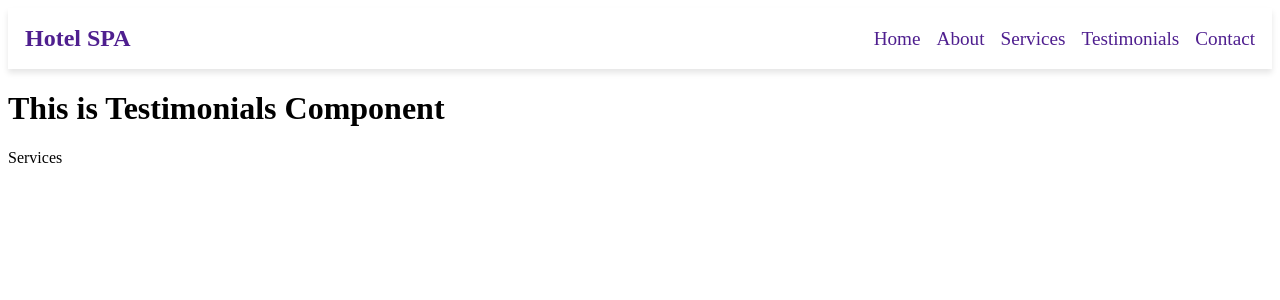
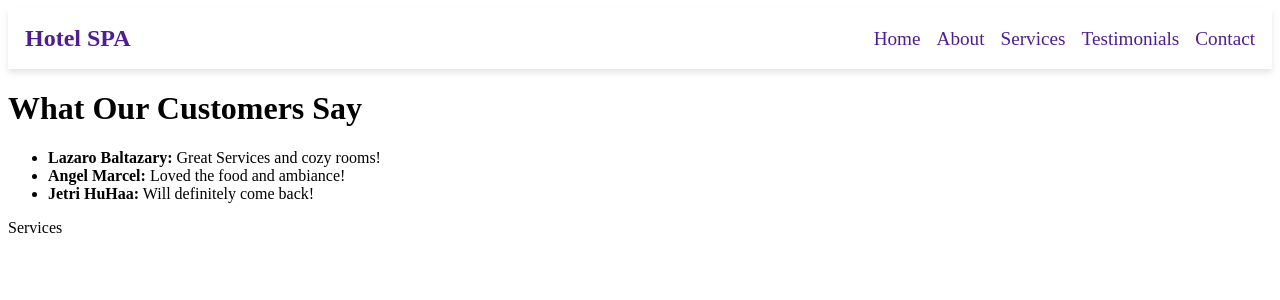
Before and after one commit to Stark-Priver/Hotel-SPA-Group-CS-with-REACT, a React (Vite) app: page / in a window 1280 px wide. Shown: the top 300 px of the page. Built offline with nearby package versions, Linux system fonts and the light colour scheme.

Commit message:
Updated the Testimonials

```diff
--- a/src/components/Testimonials.jsx
+++ b/src/components/Testimonials.jsx
@@ -1,11 +1,33 @@
-// import React from 'react'
+import React, { useState, useEffect } from "react";
 
 function Testimonials() {
+  const [testimonials, setTestimonials] = useState([]);
+
+  useEffect(() => {
+    const fetchedTestimonials = [
+      {
+        id: 1,
+        name: "Lazaro Baltazary",
+        text: "Great Services and cozy rooms!",
+      },
+      { id: 2, name: "Angel Marcel", text: "Loved the food and ambiance!" },
+      { id: 3, name: "Jetri HuHaa", text: "Will definitely come back!" },
+    ];
+    setTestimonials(fetchedTestimonials);
+  }, []);
+
   return (
     <div>
-        <h1>This is Testimonials Component</h1>
+      <h1>What Our Customers Say</h1>
+      <ul>
+        {testimonials.map((testimonial) => (
+          <li key={testimonial.id}>
+            <strong>{testimonial.name}:</strong> {testimonial.text}
+          </li>
+        ))}
+      </ul>
     </div>
-  )
+  );
 }
 
-export default Testimonials
+export default Testimonials;
```
